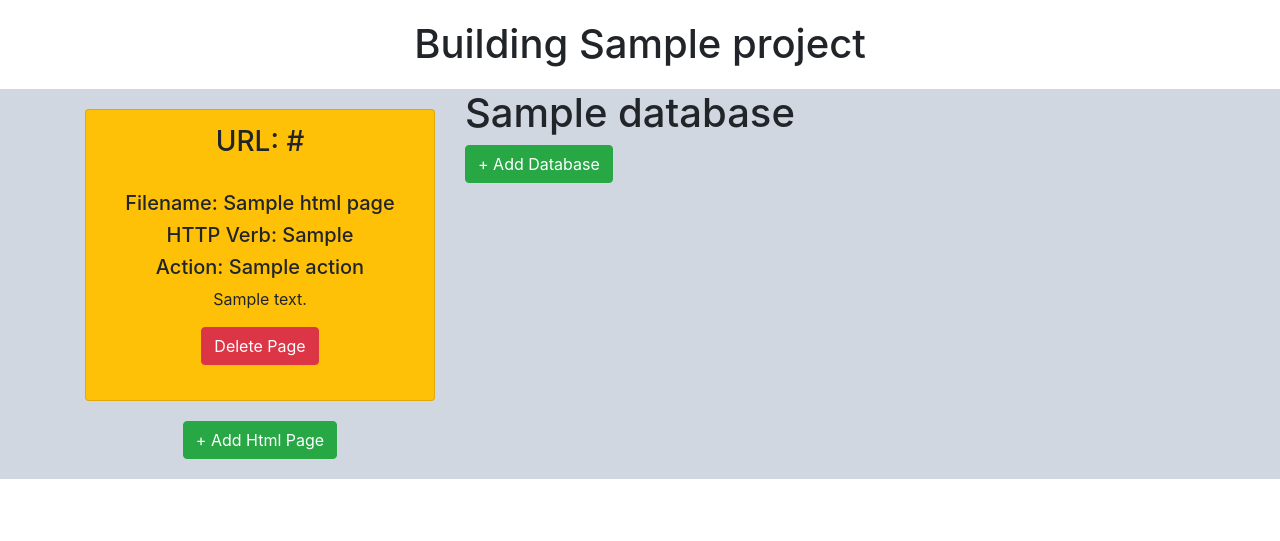
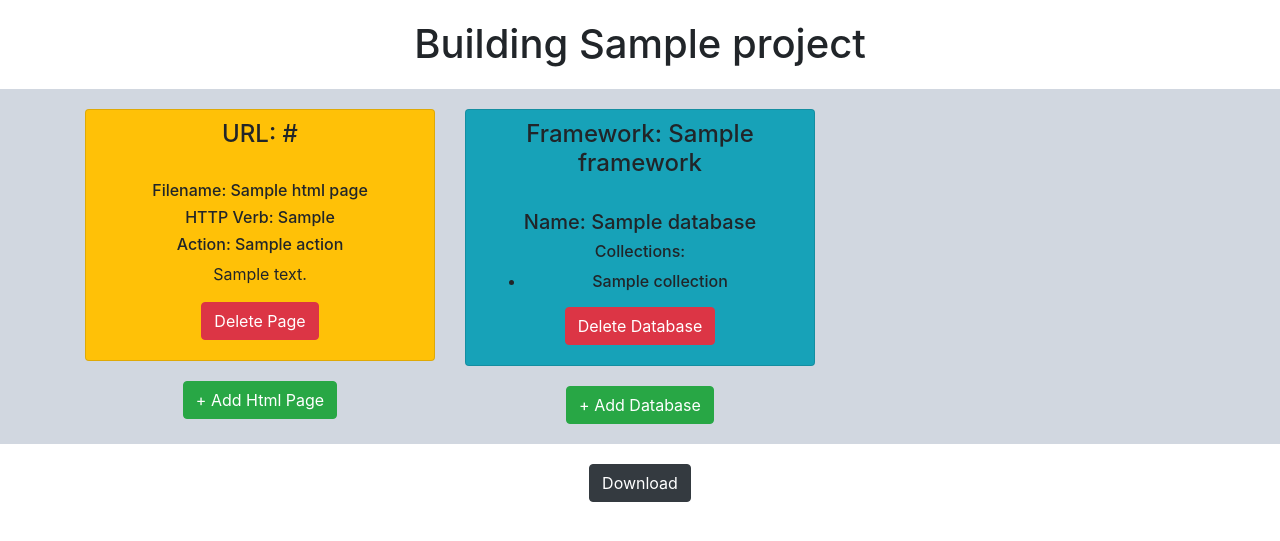
Before and after one commit to APNovichkov/BuildABackend, a Flask app: template templates/builder.html in a window 1280 px wide. Shown: the part 56-597 px from the top of the page. Run offline with Flask 2, Linux system fonts and the light colour scheme; the template is opened without the code that fills it: most values are stand-ins (such as "Sample title", 1, 10 or a date in 2020); some libraries are stand-ins or nearby versions.

Commit message:
[addition/fix] Fixed some bugs and added download button and its corresponding DataProvider class

```diff
--- a/app.py
+++ b/app.py
@@ -1,11 +1,13 @@
 from flask import Flask, render_template, request, redirect, url_for
 from pymongo import MongoClient
 from bson.objectid import ObjectId
+from web_services import DataProvider
 
 app = Flask(__name__)
 
 client = MongoClient()
 db = client['BuildABackend']
+dp = DataProvider()
 
 # collections
 html_pages = db['html_pages']
@@ -21,15 +23,13 @@
 def show_builder(project_id):
     """Show the builder template."""
 
-    print("This is id of the product: {}".format(project_id))
-    print("This is the name of that project: {}".format(projects.find_one({'_id': ObjectId(project_id)})['name']))
-
     return render_template(
         "builder.html",
         html_pages=html_pages.find({'project_id': project_id}),
         databases=databases.find({'project_id': project_id}),
         project=projects.find_one({'_id': ObjectId(project_id)}),
-        num_html_pages=html_pages.find({'project_id': project_id}).count())
+        num_html_pages=html_pages.find({'project_id': project_id}).count(),
+        num_databases=databases.find({'project_id': project_id}).count())
 
 @app.route("/choose-project")
 def show_choose_project_page():
@@ -108,6 +108,25 @@
 
     return redirect(url_for("show_builder", project_id=database['project_id']))
 
+@app.route("/builder/delete-database/<database_id>")
+def remove_database(database_id):
+    """Remove Database from builder by the database_id given."""
+
+    project_id = databases.find_one({'_id': ObjectId(database_id)})['project_id']
+
+    databases.delete_one({'_id': ObjectId(database_id)})
+
+    return redirect(url_for("show_builder", project_id=project_id))
+
+
+@app.route("/builder/download/<project_id>")
+def download_project(project_id):
+    """Uses the DataProvider to call the download method giving it the project_id"""
+
+    dp.create_project_downloadable(project_id)
+
+    return redirect(url_for("show_builder", project_id=project_id))
+
 
 if __name__ == "__main__":
     app.run(debug=True)
--- a/static/css/main.css
+++ b/static/css/main.css
@@ -7,7 +7,16 @@
     padding-top: 20px;
 }
 
+.database-snippet{
+    padding-top: 20px;
+}
+
 .add-html-button{
+    padding-top: 20px;
+    padding-bottom: 20px;
+}
+
+.add-database-button{
     padding-top: 20px;
     padding-bottom: 20px;
 }
--- a/templates/builder.html
+++ b/templates/builder.html
@@ -44,17 +44,17 @@
                 </div>
             </div>
             <!-- Databases -->
-            <div class="col-md-4">
+            <div class="col-md-4" style="text-align: center">
                 <div class="databases">
                     <!-- Show all current databases -->
                     {% for database in databases %}
                         <div class="database-snippet">
-                            <h1>{{ database.name }}</h1>
+                            {% include "partials/database_snippet.html" %}
                         </div>
                     {% endfor %}
 
                     <!-- Show if no databases present -->
-                    {% if num_dabases == 0 %}
+                    {% if num_databases == 0 %}
                         <div style="padding-top:15px">
                             <span class="badge badge-secondary">No Databases yet!</span>
                         </div>
@@ -78,6 +78,14 @@
     </div>
 </div>
 
+<div class="row">
+    <div class="col-md-12" style="text-align: center; margin-top: 20px">
+
+    <form action="/builder/download/{{ project._id }}">
+        <button type="submit" class="btn btn-dark">Download</button>
+    </form>
+</div>
+
 
 
 
--- /dev/null
+++ b/templates/partials/database_snippet.html
@@ -0,0 +1,16 @@
+<div class="card bg-info" style="padding-top: 10px">
+    <h4 class="card-title">Framework: {{ database.framework }}</h4>
+    <div class="card-body text-center">
+        <h5 class="card-text">Name: {{ database.name }}</h5>
+        <h6 class="card-text">Collections:</h6>
+        <ul>
+        {% for collection in database.collections %}
+            <li><h6 class="card-text">{{ collection }}</h6></li>
+        {% endfor %}
+        </ul>
+
+        <form action="/builder/delete-database/{{ database._id }}">
+            <button type="submit" class="btn btn-danger">Delete Database</button>
+        </form>
+    </div>
+  </div>
--- a/templates/partials/html_page_snippet.html
+++ b/templates/partials/html_page_snippet.html
@@ -1,9 +1,9 @@
-<div class="card bg-warning" style="padding: 15px">
-    <h3 class="card-title">URL: {{ html_page.url }}</h3>
+<div class="card bg-warning" style="padding-top: 10px">
+    <h4 class="card-title">URL: {{ html_page.url }}</h4>
     <div class="card-body text-center">
-        <h5 class="card-text">Filename: {{ html_page.name }}</h5>
-        <h5 class="card-text">HTTP Verb: {{ html_page.http_verb }}</h5>
-        <h5 class="card-text">Action: {{ html_page.action }}</h5>
+        <h6 class="card-text">Filename: {{ html_page.name }}</h6>
+        <h6 class="card-text">HTTP Verb: {{ html_page.http_verb }}</h6>
+        <h6 class="card-text">Action: {{ html_page.action }}</h6>
         <p class="card-text">{{ html_page.description }}</p>
 
         <form action="/builder/delete-html-page/{{ html_page._id }}">
```
Also changed, not shown: web_services.py (added, +23 -0 lines), 1 other file.
